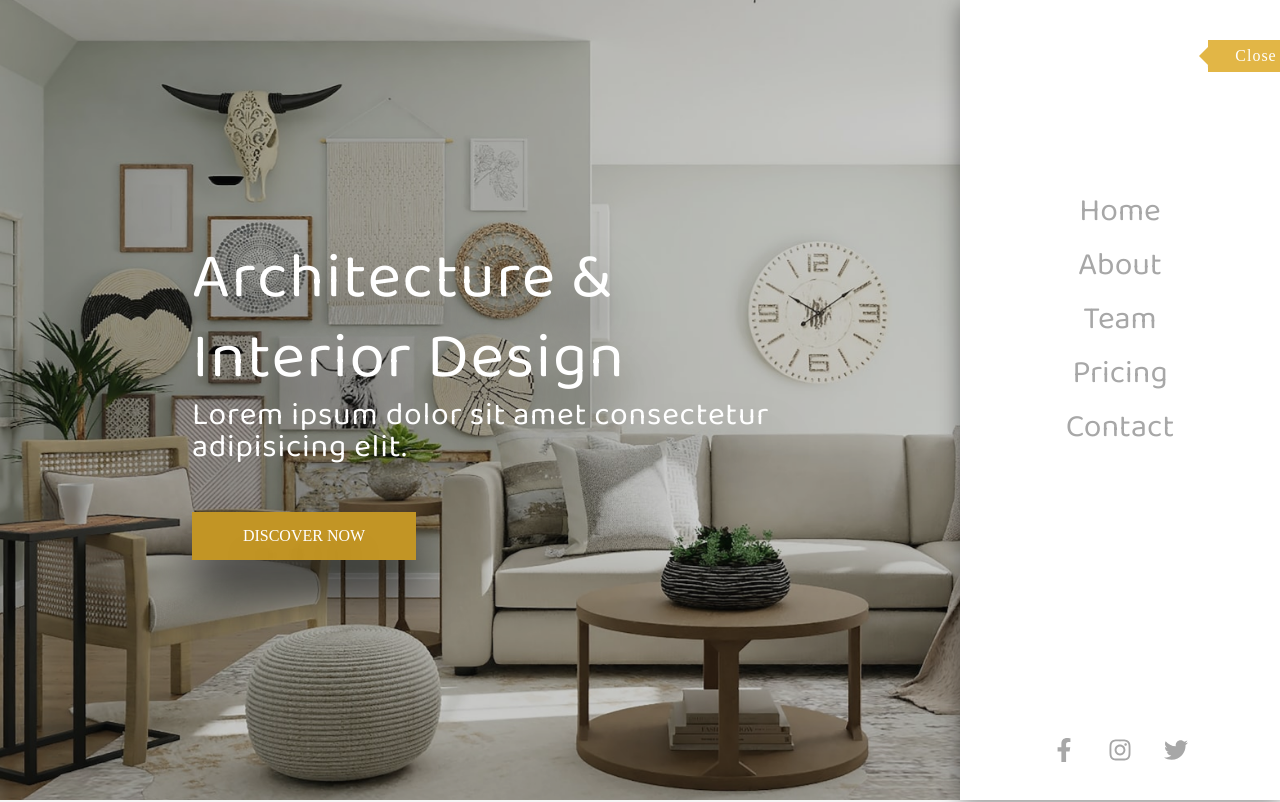
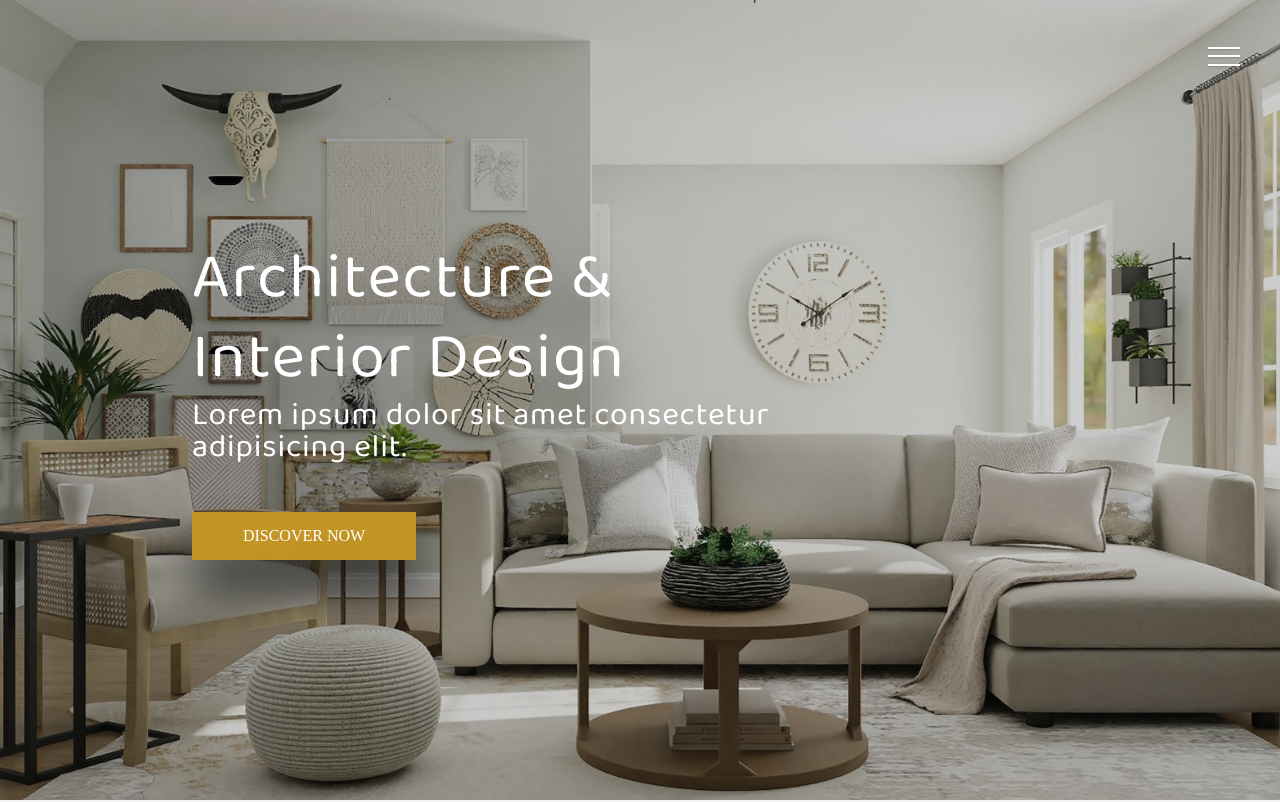
Before and after one commit to abhsyk/architect, a React (Create React App) app: page / in a window 1280 px wide. Shown: the top 802 px of the page. Built offline with nearby package versions, Linux system fonts and the light colour scheme; a web font is replaced by a local one.

Commit message:
Sidebar animation

```diff
--- a/src/App.tsx
+++ b/src/App.tsx
@@ -1,19 +1,11 @@
 import { Layout } from './components/layouts';
-import {
-  About,
-  Contact,
-  Footer,
-  Hero,
-  Sidebar,
-  Team,
-} from './components/section';
+import { About, Contact, Footer, Hero, Team } from './components/section';
 import { UIContextProvider } from './context';
 
 function App() {
   return (
     <UIContextProvider>
       <Layout>
-        <Sidebar />
         <Hero />
         <About />
         <Team />
--- a/src/components/common/SocialMedia/index.tsx
+++ b/src/components/common/SocialMedia/index.tsx
@@ -9,13 +9,13 @@ type Props = {
 const SocialMedia: FC<Props> = ({ className }) => {
   return (
     <StyledSocial className={className}>
-      <a>
+      <a href="/">
         <FaFacebookF />
       </a>
-      <a>
+      <a href="/">
         <FaInstagram />
       </a>
-      <a>
+      <a href="/">
         <FaTwitter />
       </a>
     </StyledSocial>
--- a/src/components/layouts/Layout/index.tsx
+++ b/src/components/layouts/Layout/index.tsx
@@ -2,14 +2,20 @@ import { FC, PropsWithChildren } from 'react';
 import styled, { ThemeProvider } from 'styled-components';
 import { GlobalStyle, theme } from '../../../styles';
 import { HamburgerButton, ScrollButton } from '../../ui';
+import { useUI } from '../../../context';
+import { Sidebar } from '../../section';
+import { AnimatePresence } from 'framer-motion';
 
 const Layout: FC<PropsWithChildren> = ({ children }) => {
+  const { isSidebarOpen } = useUI();
+
   return (
     <>
       <GlobalStyle />
       <ThemeProvider theme={theme}>
         <StyledLayout>
           <HamburgerButton />
+          <AnimatePresence>{isSidebarOpen && <Sidebar />}</AnimatePresence>
           {children}
           <ScrollButton />
         </StyledLayout>
--- a/src/components/section/Sidebar/index.tsx
+++ b/src/components/section/Sidebar/index.tsx
@@ -1,44 +1,66 @@
+import { AnimatePresence, motion } from 'framer-motion';
 import { FC } from 'react';
 import styled from 'styled-components';
+import { useUI } from '../../../context';
 import { SocialMedia } from '../../common';
 
 const Sidebar: FC = () => {
+  const { isSidebarOpen, closeSidebar } = useUI();
+
   return (
-    <StyledSidebar>
+    <>
+      <StyledSidebar
+        variants={container}
+        initial="hidden"
+        animate="show"
+        exit="exit"
+      >
         <Menu>
           <Item>
-          <a href="#" data-content="Home">
+            <a href="/" data-content="Home">
               Home
             </a>
           </Item>
           <Item>
-          <a href="#" data-content="About">
+            <a href="/" data-content="About">
               About
             </a>
           </Item>
           <Item>
-          <a href="#" data-content="Team">
+            <a href="/" data-content="Team">
               Team
             </a>
           </Item>
           <Item>
-          <a href="#" data-content="Pricing">
+            <a href="/" data-content="Pricing">
               Pricing
             </a>
           </Item>
           <Item>
-          <a href="#" data-content="Contact">
+            <a href="/" data-content="Contact">
               Contact
             </a>
           </Item>
         </Menu>
         <Social />
       </StyledSidebar>
+      <AnimatePresence>
+        {isSidebarOpen && (
+          <Backdrop
+            variants={bdAnim}
+            initial="hidden"
+            animate="show"
+            exit="exit"
+            onClick={closeSidebar}
+          />
+        )}
+      </AnimatePresence>
+    </>
   );
 };
 
 // Styles
-const StyledSidebar = styled.div`
+const StyledSidebar = styled(motion.div)`
   position: fixed;
   background: ${({ theme }) => theme.colors.white};
   width: 20rem;
@@ -99,4 +121,27 @@ const Social = styled(SocialMedia)`
   }
 `;
 
+const Backdrop = styled(motion.div)`
+  position: fixed;
+  background: rgba(0, 0, 0, 0.6);
+  top: 0;
+  left: 0;
+  width: 100%;
+  height: 100vh;
+  z-index: 50;
+`;
+
+// Animation variables
+const container = {
+  hidden: { opacity: 0, x: 300 },
+  show: { opacity: 1, x: 0, transition: { duration: 0.5, ease: 'easeOut' } },
+  exit: { opacity: 0, x: 300, transition: { duration: 0.5 } },
+};
+
+const bdAnim = {
+  hidden: { opacity: 0 },
+  show: { opacity: 1, transition: { duration: 0.5, ease: 'easeOut' } },
+  exit: { opacity: 0, transition: { duration: 0.5 } },
+};
+
 export default Sidebar;
--- a/src/components/ui/HamburgerButton/index.tsx
+++ b/src/components/ui/HamburgerButton/index.tsx
@@ -1,13 +1,19 @@
 import { FC } from 'react';
 import styled from 'styled-components';
+import { useUI } from '../../../context';
 
 const HamburgerButton: FC = () => {
+  const { isSidebarOpen, openSidebar, closeSidebar } = useUI();
+
   return (
-    <Button>
+    <Button
+      className={`${isSidebarOpen ? 'active' : ''}`}
+      onClick={isSidebarOpen ? closeSidebar : openSidebar}
+    >
       <Line />
       <Line />
       <Line />
-      <span>Close</span>
+      <span onClick={closeSidebar}>Close</span>
     </Button>
   );
 };
@@ -29,7 +35,7 @@ const Button = styled.div`
     position: absolute;
     width: 6rem;
     height: 2rem;
-    /* left: 3rem; */
+    left: 3rem;
     background: ${({ theme }) => theme.colors.primary};
     color: ${({ theme }) => theme.colors.white};
     font-size: 1rem;
@@ -37,6 +43,9 @@ const Button = styled.div`
     display: flex;
     justify-content: center;
     align-items: center;
+    opacity: 0;
+    visibility: hidden;
+    transition: all 0.2s;
 
     ::before {
       content: '';
--- a/src/context/ui/index.tsx
+++ b/src/context/ui/index.tsx
@@ -32,7 +32,7 @@ const UIContextProvider: FC<PropsWithChildren> = ({ children }) => {
       openSidebar,
       closeSidebar,
     };
-  }, [isSidebarOpen]);
+  }, [isSidebarOpen, openSidebar, closeSidebar]);
 
   return <UIContext.Provider value={config}>{children}</UIContext.Provider>;
 };
--- a/src/hooks/useScroll.ts
+++ b/src/hooks/useScroll.ts
@@ -12,7 +12,7 @@ export const useScroll = () => {
     } else {
       controls.start('hidden');
     }
-  }, [view]);
+  }, [view, controls]);
 
   return { element, controls };
 };
```
Lines whose indentation alone changed are shown as unchanged.
